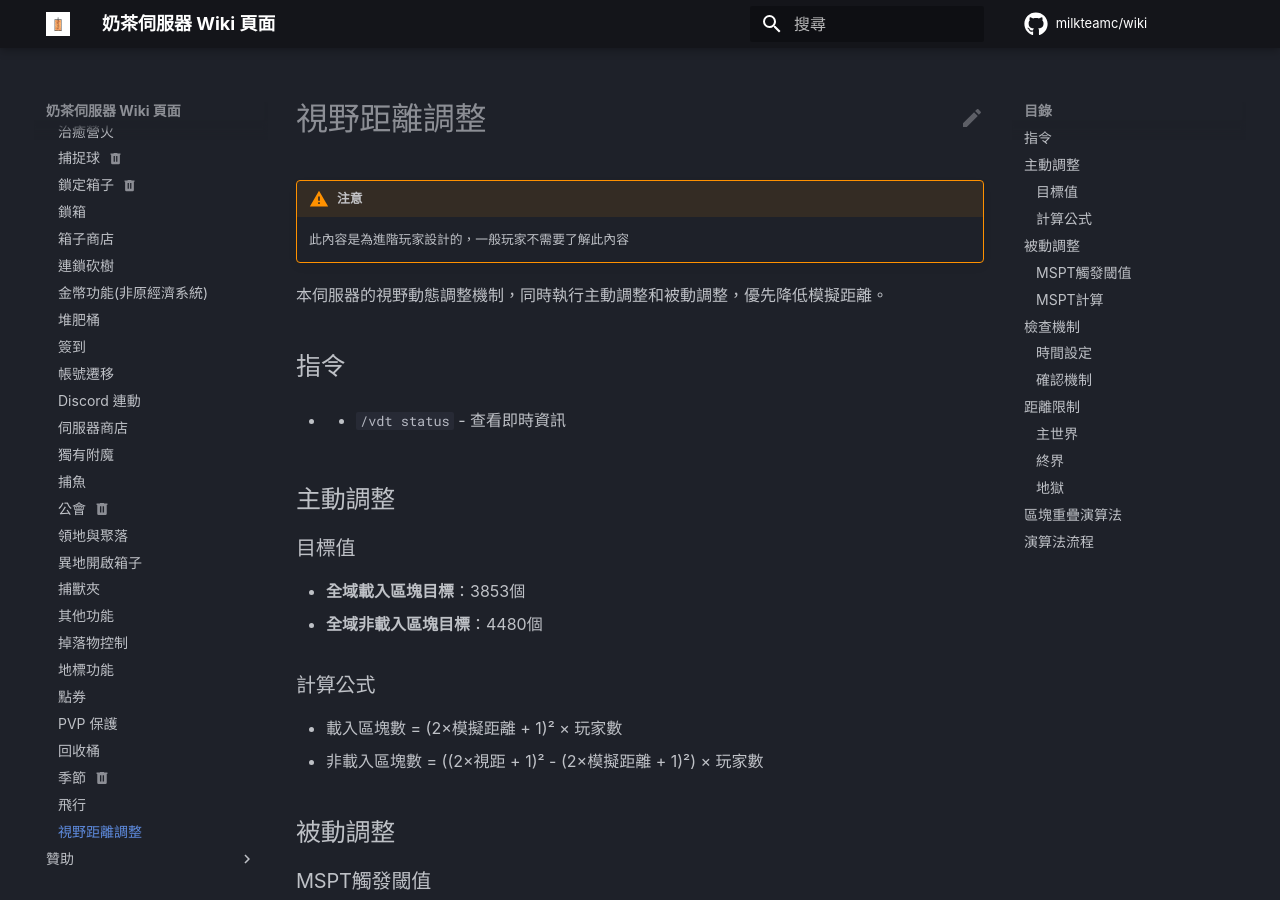
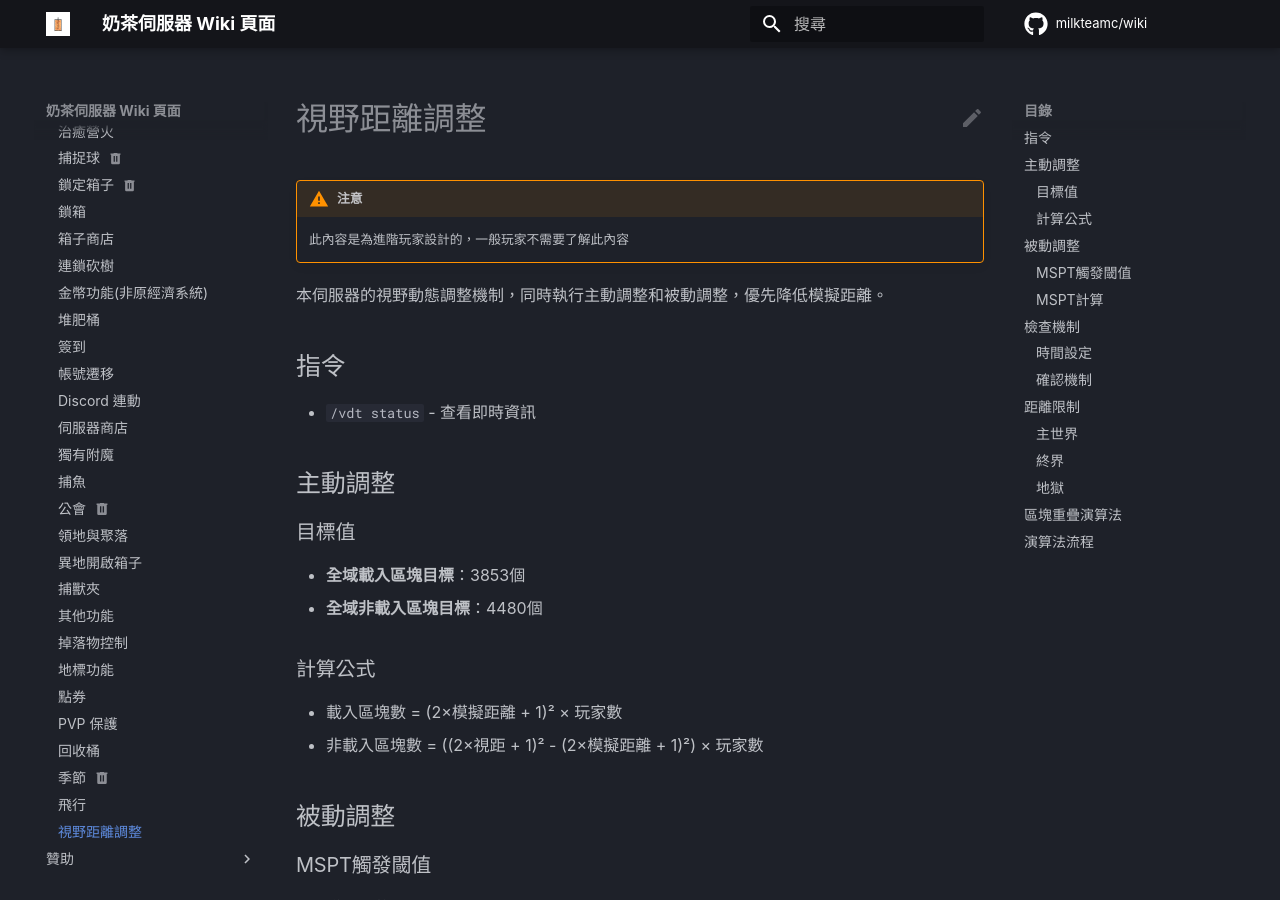
Before and after one commit to milkteamc/wiki, an MkDocs documentation site: the page built from docs/功能清單/vdt.md, in a window 1280 px wide and 900 px high. Built offline with MkDocs 1.6.1 and Material for MkDocs 9.7.7, drawn with Linux system fonts in a browser that asks for light colours; some web fonts are replaced; plug-ins that fetch from the network failed and are left out; comment, search, counter and statistics services are not loaded.

Commit message:
another fix

```diff
--- a/docs/功能清單/vdt.md
+++ b/docs/功能清單/vdt.md
@@ -5,7 +5,7 @@
 
 本伺服器的視野動態調整機制，同時執行主動調整和被動調整，優先降低模擬距離。
 ## 指令
-- - `/vdt status` - 查看即時資訊
+- `/vdt status` - 查看即時資訊
 ## 主動調整
 
 ### 目標值
```
